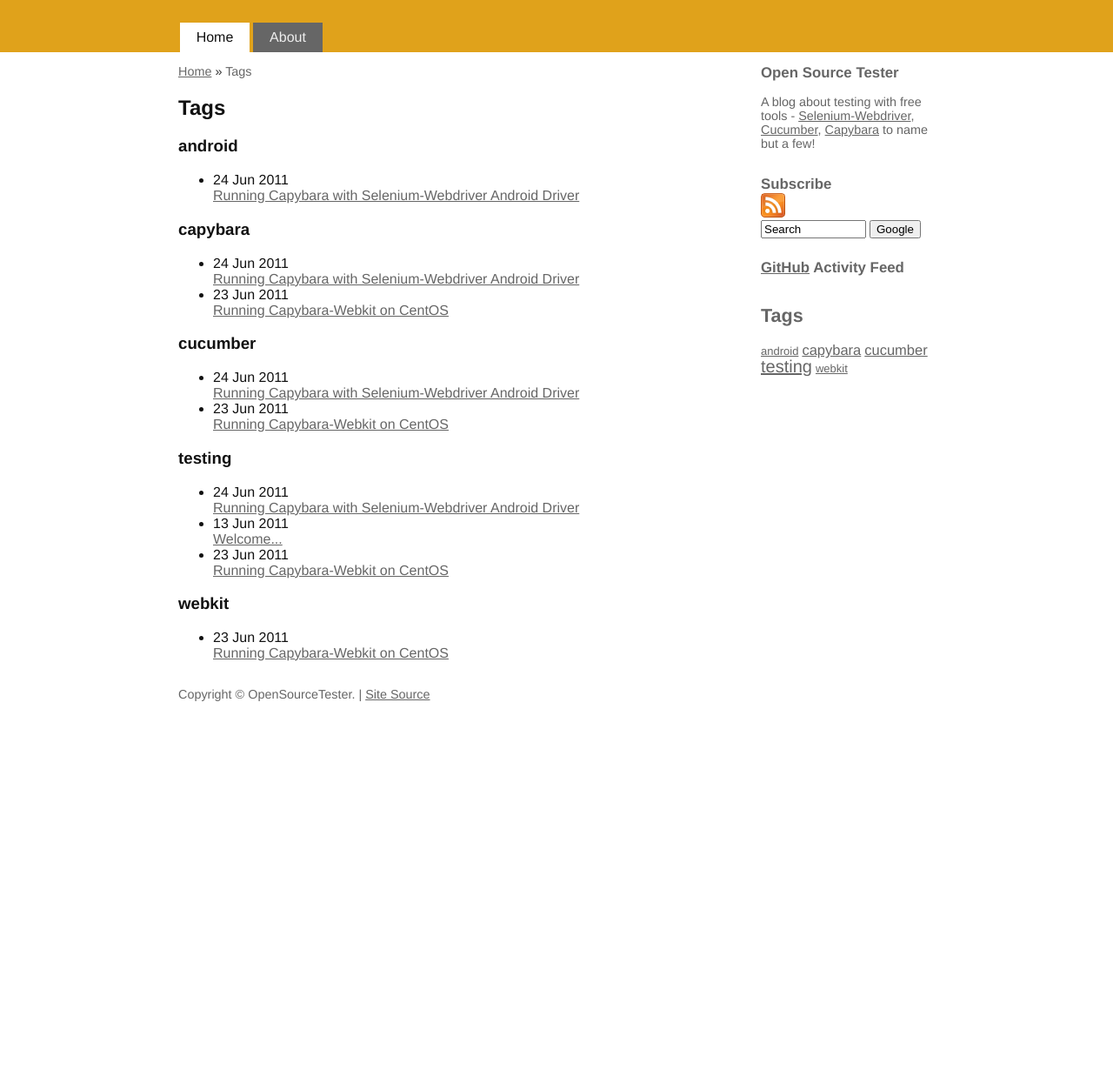
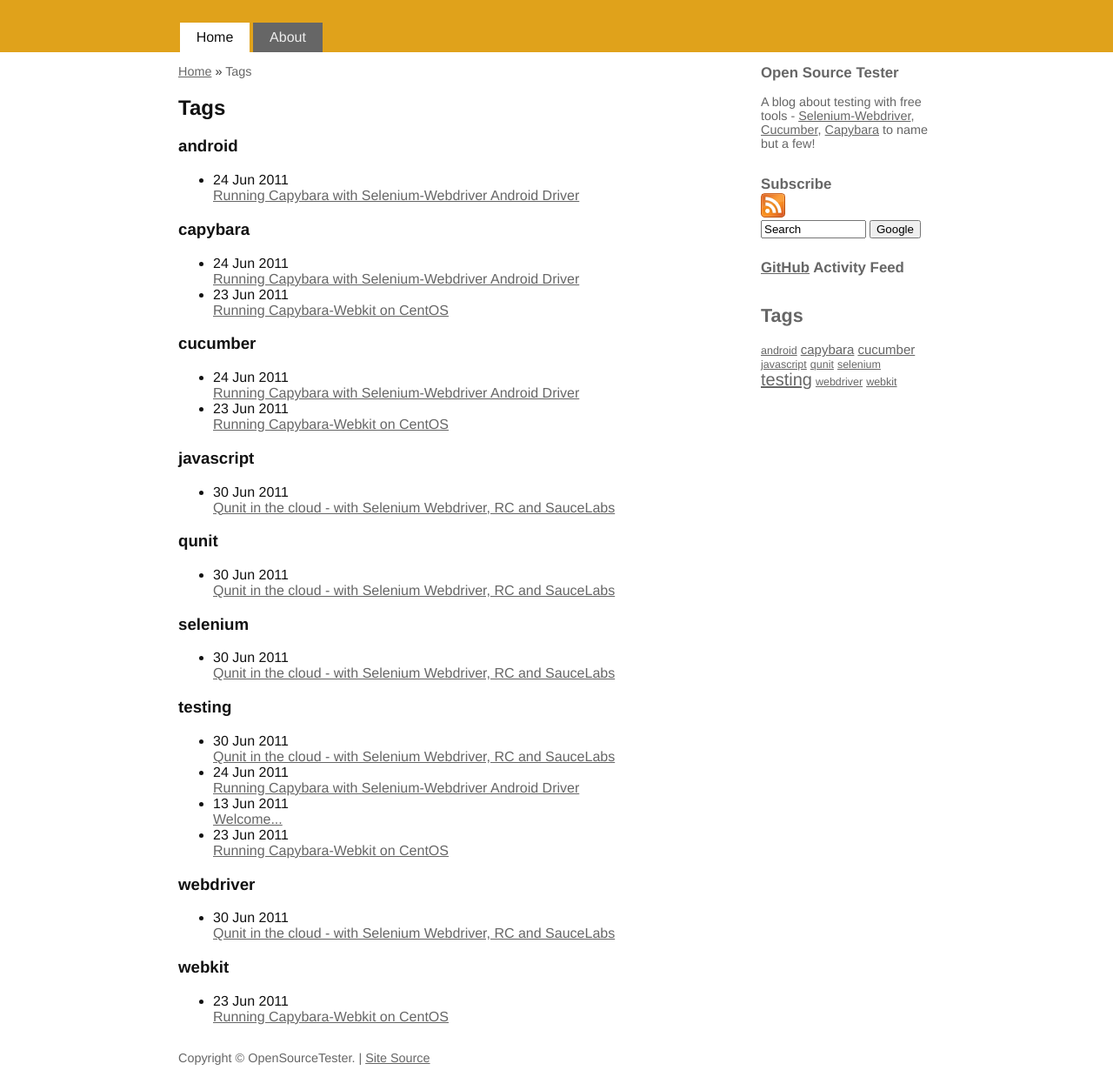
Before and after one commit to mcrmfc/mcrmfc.github.com, a Jekyll site: the page built from tags.html, in a window 1280 px wide. Shown: the whole page at 87% size. Built offline with Jekyll 4.4.1, drawn with Linux system fonts in a browser that asks for light colours; comment, search, counter and statistics services are not loaded; before the commit the page ends 900 px from its top, so only the background shows below that.

Commit message:
update tags, sitemap and tag cloud

```diff
--- a/_includes/tag_cloud.html
+++ b/_includes/tag_cloud.html
@@ -1 +1 @@
-<a href="/tags/android" title="Postings tagged android" style="font-size: 13.0px; line-height:13.0px">android</a> <a href="/tags/capybara" title="Postings tagged capybara" style="font-size: 16.5px; line-height:16.5px">capybara</a> <a href="/tags/cucumber" title="Postings tagged cucumber" style="font-size: 16.5px; line-height:16.5px">cucumber</a> <a href="/tags/testing" title="Postings tagged testing" style="font-size: 20.0px; line-height:20.0px">testing</a> <a href="/tags/webkit" title="Postings tagged webkit" style="font-size: 13.0px; line-height:13.0px">webkit</a>
+<a href="/tags/android" title="Postings tagged android" style="font-size: 12.5px; line-height:12.5px">android</a> <a href="/tags/capybara" title="Postings tagged capybara" style="font-size: 15.0px; line-height:15.0px">capybara</a> <a href="/tags/cucumber" title="Postings tagged cucumber" style="font-size: 15.0px; line-height:15.0px">cucumber</a> <a href="/tags/javascript" title="Postings tagged javascript" style="font-size: 12.5px; line-height:12.5px">javascript</a> <a href="/tags/qunit" title="Postings tagged qunit" style="font-size: 12.5px; line-height:12.5px">qunit</a> <a href="/tags/selenium" title="Postings tagged selenium" style="font-size: 12.5px; line-height:12.5px">selenium</a> <a href="/tags/testing" title="Postings tagged testing" style="font-size: 20.0px; line-height:20.0px">testing</a> <a href="/tags/webdriver" title="Postings tagged webdriver" style="font-size: 12.5px; line-height:12.5px">webdriver</a> <a href="/tags/webkit" title="Postings tagged webkit" style="font-size: 12.5px; line-height:12.5px">webkit</a>
--- a/sitemap.xml
+++ b/sitemap.xml
@@ -10,11 +10,15 @@
   </url>
   <url>
       <loc>http://opensourcetester.co.uk/tags.html</loc>
-      <lastmod>2011-06-26</lastmod>
+      <lastmod>2011-06-30</lastmod>
   </url>
   <url>
       <loc>http://opensourcetester.co.uk/atom.xml</loc>
       <lastmod>2011-06-14</lastmod>
+  </url>
+  <url>
+      <loc>http://opensourcetester.co.uk/2011/06/30/qunit-selenium-sauce</loc>
+      <lastmod>2011-06-30</lastmod>
   </url>
   <url>
       <loc>http://opensourcetester.co.uk/2011/06/24/capybara-android</loc>
--- a/tags.html
+++ b/tags.html
@@ -33,8 +33,27 @@ title: Tags
             <div>23 Jun 2011</div>
             <a href="/2011/06/23/capybara-webkit-centos">Running Capybara-Webkit on CentOS</a>
           </li>
+</ul>      <h3 id="javascript">javascript</h3>
+<ul class="posts">          <li>
+            <div>30 Jun 2011</div>
+            <a href="/2011/06/30/qunit-selenium-sauce">Qunit in the cloud - with Selenium Webdriver, RC and SauceLabs</a>
+          </li>
+</ul>      <h3 id="qunit">qunit</h3>
+<ul class="posts">          <li>
+            <div>30 Jun 2011</div>
+            <a href="/2011/06/30/qunit-selenium-sauce">Qunit in the cloud - with Selenium Webdriver, RC and SauceLabs</a>
+          </li>
+</ul>      <h3 id="selenium">selenium</h3>
+<ul class="posts">          <li>
+            <div>30 Jun 2011</div>
+            <a href="/2011/06/30/qunit-selenium-sauce">Qunit in the cloud - with Selenium Webdriver, RC and SauceLabs</a>
+          </li>
 </ul>      <h3 id="testing">testing</h3>
 <ul class="posts">          <li>
+            <div>30 Jun 2011</div>
+            <a href="/2011/06/30/qunit-selenium-sauce">Qunit in the cloud - with Selenium Webdriver, RC and SauceLabs</a>
+          </li>
+          <li>
             <div>24 Jun 2011</div>
             <a href="/2011/06/24/capybara-android">Running Capybara with Selenium-Webdriver Android Driver</a>
           </li>
@@ -46,6 +65,11 @@ title: Tags
             <div>23 Jun 2011</div>
             <a href="/2011/06/23/capybara-webkit-centos">Running Capybara-Webkit on CentOS</a>
           </li>
+</ul>      <h3 id="webdriver">webdriver</h3>
+<ul class="posts">          <li>
+            <div>30 Jun 2011</div>
+            <a href="/2011/06/30/qunit-selenium-sauce">Qunit in the cloud - with Selenium Webdriver, RC and SauceLabs</a>
+          </li>
 </ul>      <h3 id="webkit">webkit</h3>
 <ul class="posts">          <li>
             <div>23 Jun 2011</div>
```
